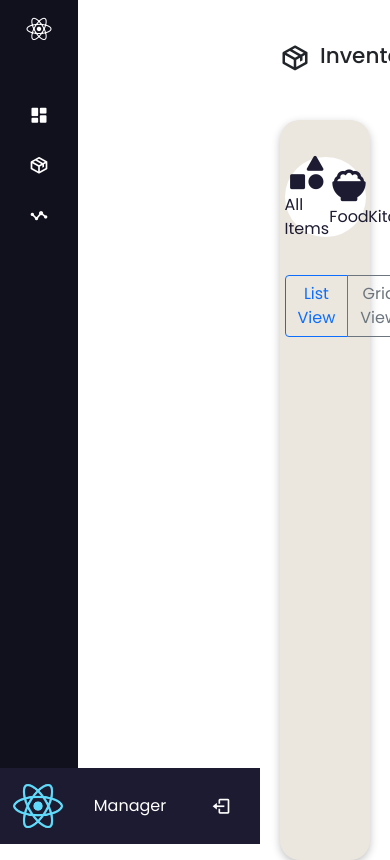
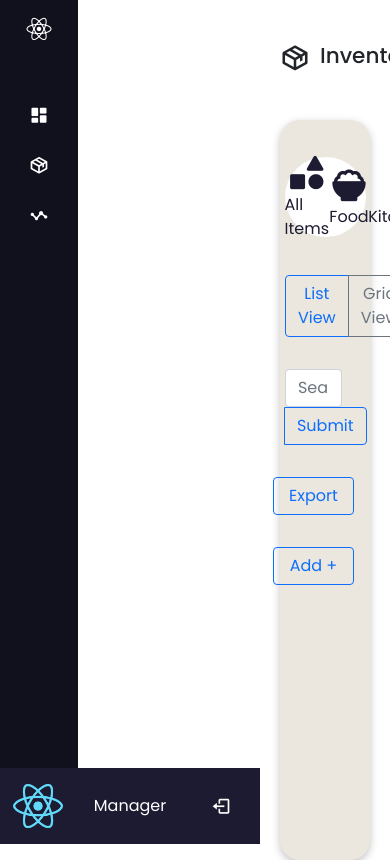
Before and after one commit to kendricktty/simplylogs, a React (Create React App) app in the folder inventoryapp-frontend/: page / in a window 390 px wide. Shown: the top 860 px of the page. Built offline with nearby package versions, Linux system fonts and the light colour scheme.

Commit message:
added new buttons and made it more mobile responsive

```diff
--- a/inventoryapp-frontend/src/components/InventoryUtilityBar.js
+++ b/inventoryapp-frontend/src/components/InventoryUtilityBar.js
@@ -1,9 +1,19 @@
 import React from 'react'
 
 export default function InventoryUtilityBar() {
+    const handleSubmit = event => {
+        event.preventDefault();
+        alert('You have submitted the form.')
+        setSearch('')
+    }
+
+    const [search, setSearch] = React.useState('')
+
+
+
     return (
-        <div className="InventoryUtilityBar">
-            <div class="row select-view">
+        <div className="InventoryUtilityBar row">
+            <div class="row select-view col-lg-4 col-sm-12">
                 <div class="col-lg-12 my-3">
                     <div class="pull-right">
                         <div class="btn-group">
@@ -17,12 +27,14 @@ export default function InventoryUtilityBar() {
                     </div>
                 </div>
             </div>
-            <form className="searchBar" action="" method="get">
+            <form className="searchBar col-lg-4 col-sm-12 my-3" action="" method="GET" onSubmit={handleSubmit}>
                 <div class="input-group">
-                    <input type="text" class="form-control rounded" placeholder="Search" aria-label="Search" aria-describedby="search-addon" />
-                    <input type="submit" value="submit" class="btn btn-outline-primary" />
+                    <input type="text" class="form-control rounded" placeholder="Search" aria-label="Search" aria-describedby="search-addon" value={search} onChange={(e) => setSearch(e.target.value)}/>
+                    <button type="submit" class="btn btn-outline-primary" >Submit</button>
                 </div>
             </form>
+            <button class="btn btn-outline-primary col-lg-2 col-sm-6 utilityBtn my-3">Export</button>
+            <button class="btn btn-outline-primary col-lg-2 col-sm-6 utilityBtn my-3">Add +</button>
         </div>
     )
 }
--- a/inventoryapp-frontend/src/index.css
+++ b/inventoryapp-frontend/src/index.css
@@ -349,13 +349,13 @@ InventoryNav--catergoryBtn:hover {
 .InventoryUtilityBar {
   position: relative;
   width: 90%;
-  left: 5%;
+  left: 5.5%;
   top: 8%;
-  display: flex;
   align-items: center;
   justify-content: space-between;
 }
 
-.select-view {
-  margin-right: auto;
+.utilityBtn {
+  white-space: normal;
+  word-wrap: break-word;
 }
```
